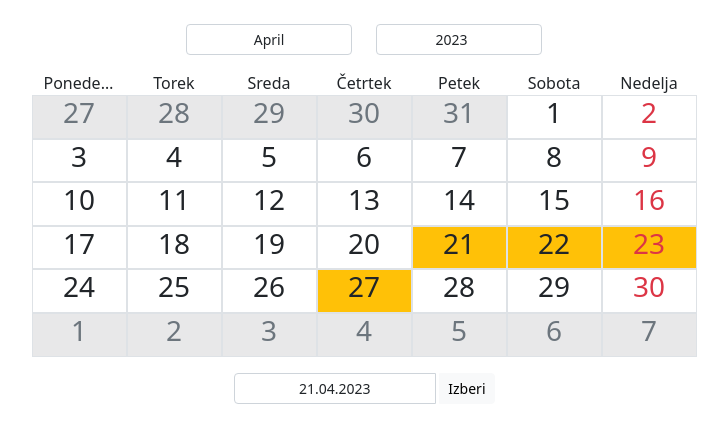
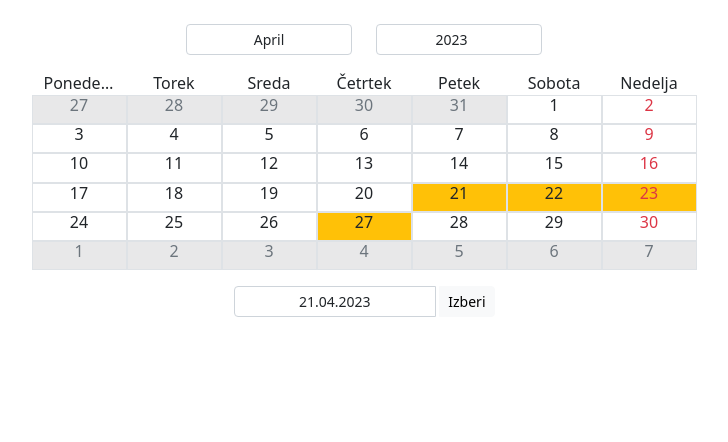
Before and after one commit to aldingithub/calendar, an Angular app: page / in a window 1280 px wide. Shown: the top 442 px of the page, without its empty margins (276-1004 px from the left). Built offline with nearby package versions, Linux system fonts and the light colour scheme.

Commit message:
💄 GUI improvement

```diff
--- a/src/app/components/calendar/calendar.component.html
+++ b/src/app/components/calendar/calendar.component.html
@@ -52,7 +52,7 @@
         'bg-warning':day?.isHoliday,
         'bg-dark bg-opacity-10 text-muted':!day?.isCurrentlyViewedMonth
         }">
-        <h3>{{day?.value}}</h3>
+        <h6>{{day?.value}}</h6>
     </div>
 </div>
 
```
